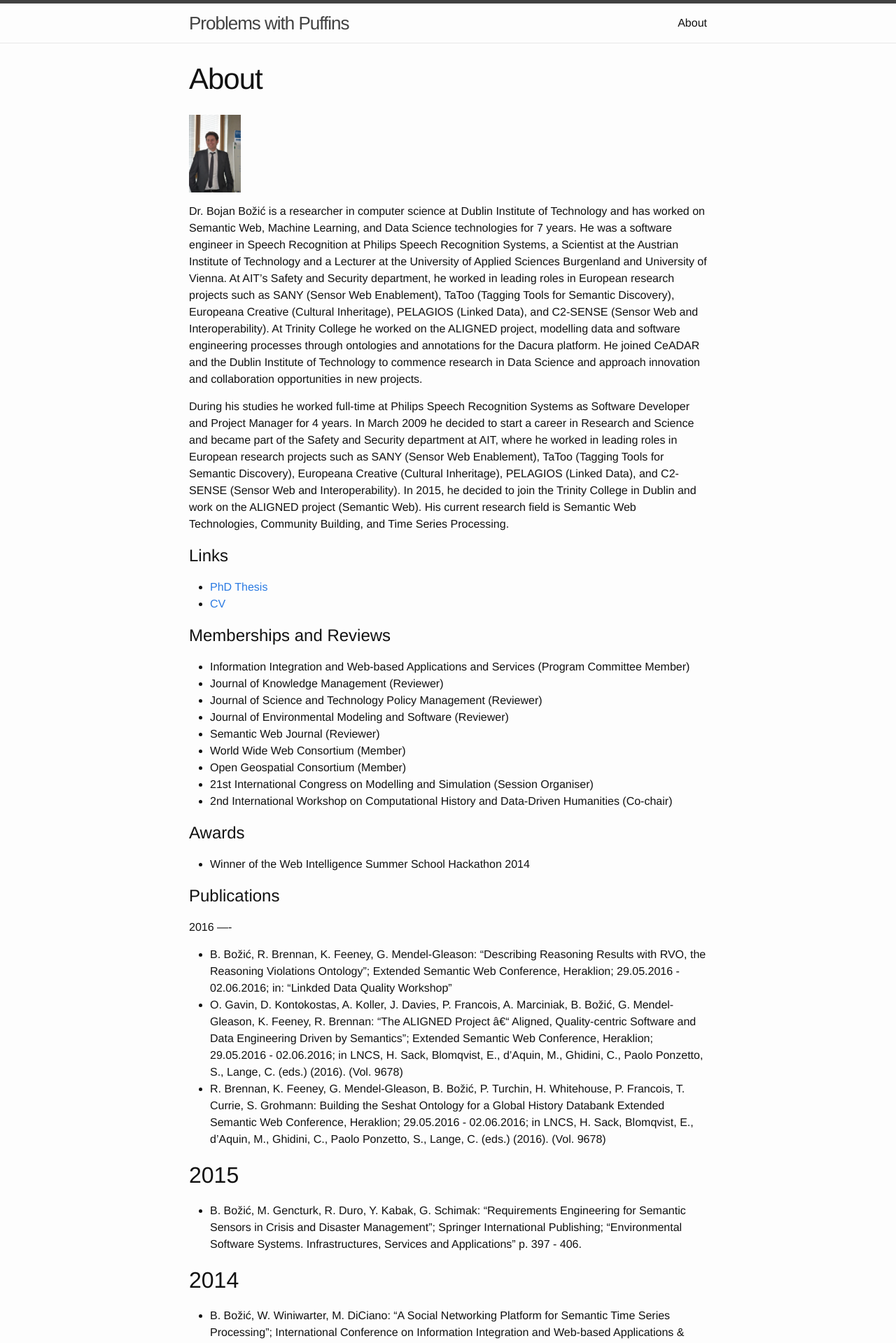
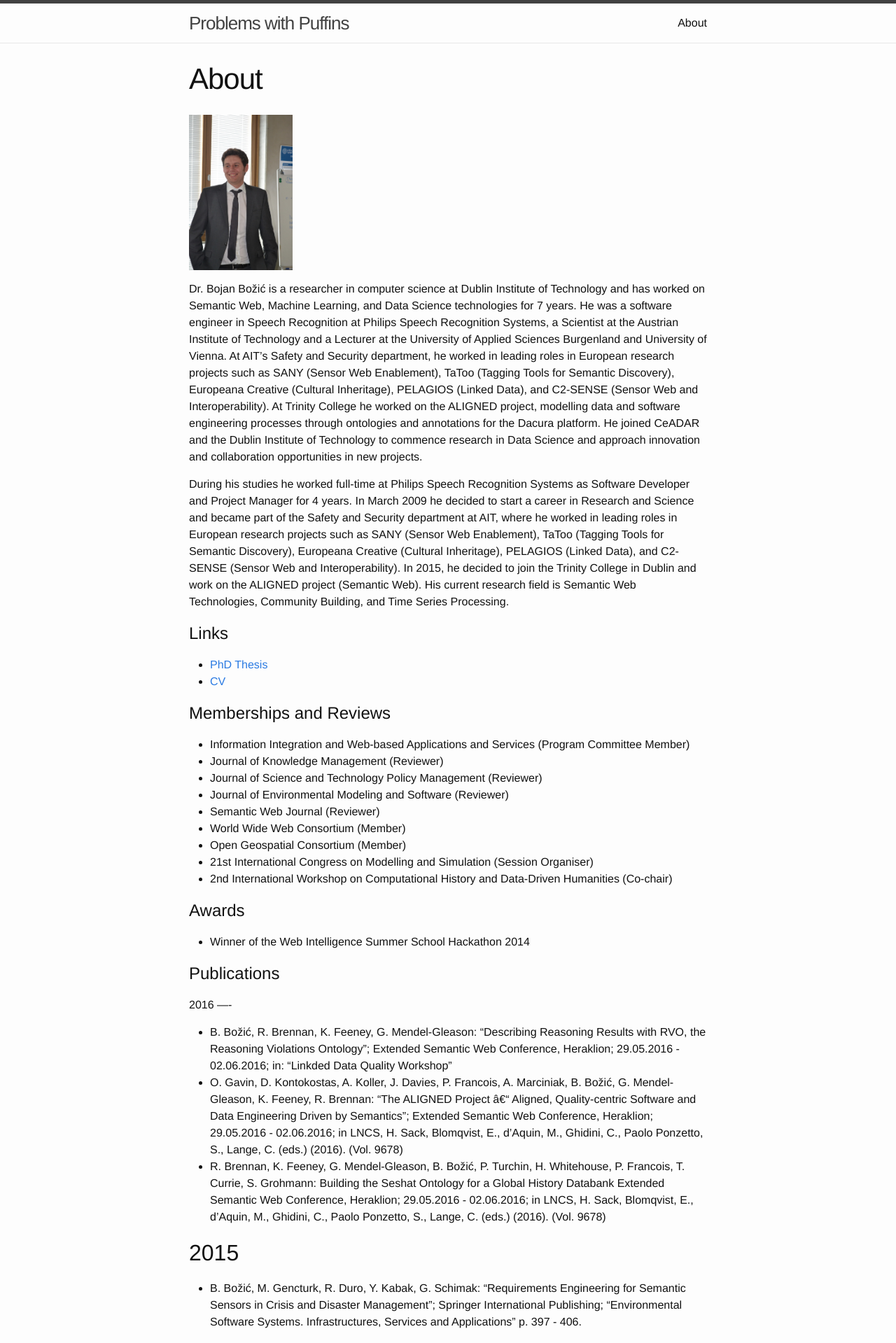
Before and after one commit to bozicb/bozicb.github.io, a Jekyll site: the page built from about.md, in a window 1280 px wide. Shown: the top 1919 px of the page at 70% size. Built offline with Jekyll 4.4.1, drawn with Linux system fonts in a browser that asks for light colours.

Commit message:
image size

```diff
--- a/about.md
+++ b/about.md
@@ -4,7 +4,7 @@ title: About
 permalink: /about/
 ---
 
-![That's me.](/images/profile.jpg){:height="10%" width="10%"}
+![That's me.](/images/profile.jpg){:height="20%" width="20%"}
 
 Dr. Bojan Božić is a researcher in computer science at Dublin Institute of Technology and has worked on Semantic Web, Machine Learning, and Data
 Science technologies for 7 years. He was a software engineer in Speech Recognition at Philips Speech Recognition Systems, a Scientist at the
```
